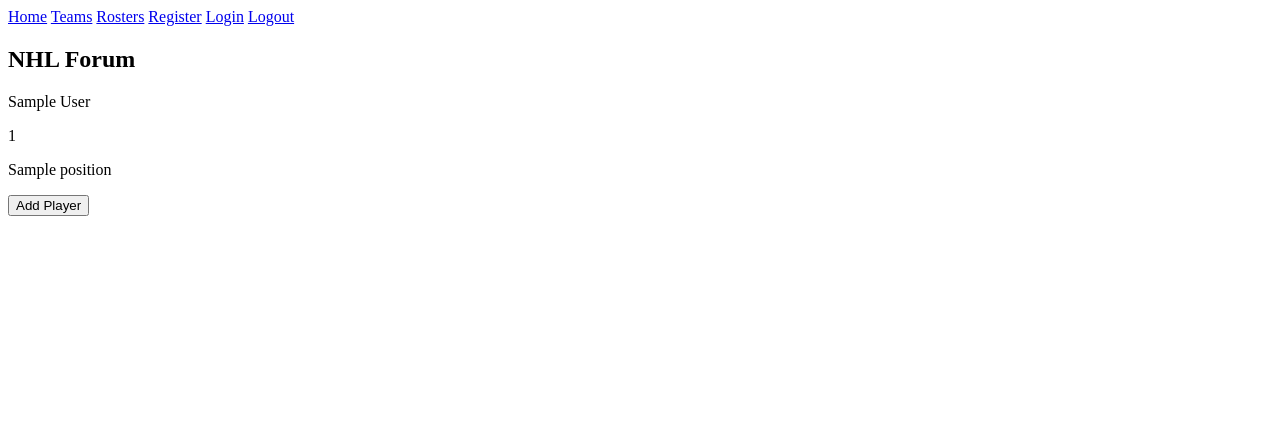
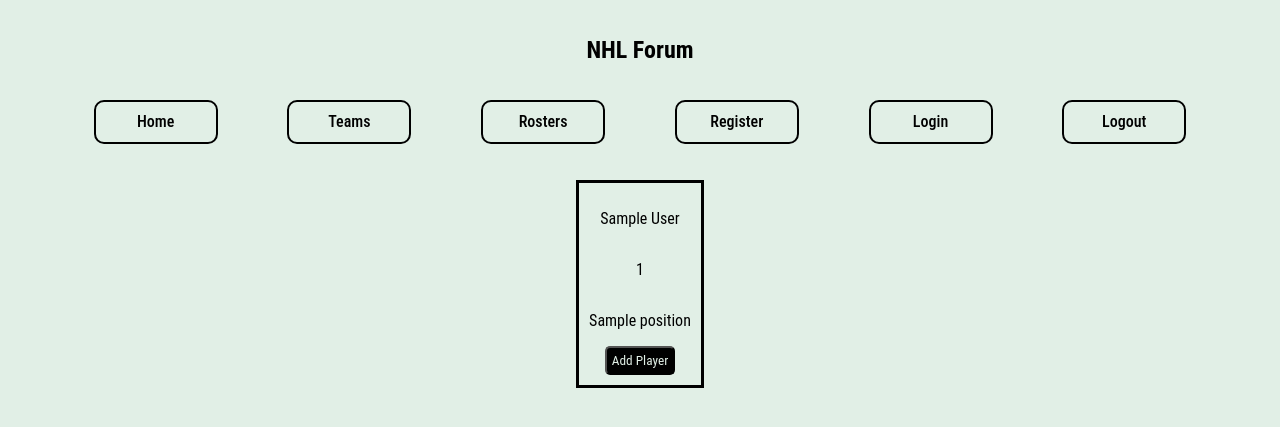
Before and after one commit to zachfein/specs-capstone, a Flask app: page /nhl-team-roster/1 in a window 1280 px wide. Shown: the top 427 px of the page. Run offline with Flask 2, Linux system fonts and the light colour scheme; tables that the repository leaves empty hold one stand-in row (values such as "Sample post"); a database or web service that is not in the repository returns one stand-in record (values such as "Sample title"); data that the repository does not hold is empty; parts of the project's set-up code (start-up, migrations or seed data) failed here and were passed over.

Commit message:
integrated css

```diff
--- /dev/null
+++ b/static/styles.css
@@ -0,0 +1,147 @@
+* {
+    font-family: "Roboto Condensed", sans-serif;
+  }
+
+body {
+    background-color: #e1efe6;
+    display: flex;
+    justify-content: center;
+    flex-direction: column;
+}
+
+.nav-bar {
+    display: flex;
+    flex-direction: row;
+    justify-content: space-evenly;
+    align-items: center;
+    margin: 2vh;
+}
+
+.nav-links {
+    display: flex;
+    text-decoration: none;
+    align-items: center;
+    justify-content: center;
+    color: black;
+    background-color: black;
+    background: transparent;
+    width: 70px;
+    height: 20px;
+    padding: 10px 25px;
+    border: 2px solid #000;
+    border-radius: 10px;
+    font-weight: 500;
+    cursor: pointer;
+    transition: all 0.3s ease;
+}
+
+.nav-links:hover {
+    box-shadow:
+    -7px -7px 20px 0px #fff9,
+    -4px -4px 5px 0px #fff9,
+    7px 7px 20px 0px darkgrey,
+    4px 4px 5px 0px #0001;
+}
+
+.title {
+    display: flex;
+    justify-content: center;
+    margin-top: 1vh;
+}
+
+.team-display {
+    display: flex;
+    flex-direction: row;
+    flex-wrap: wrap;
+    justify-content: space-evenly;
+    border: 10px;
+    margin-top: 20px;
+}
+
+.nhl-team {
+    display: flex;
+    margin: 10px;
+    text-decoration: none;
+    color: black;
+    border: 2px solid black;
+    border-radius: 5px;
+    padding: 10px;
+    transition: all 0.3s;
+}
+
+.nhl-team:hover {
+    background-color: black;
+    color: #e1efe6;
+    border-radius: 15px;
+}
+
+.team-div {
+    display: flex;
+    flex-direction: row;
+    flex-wrap: wrap;
+    justify-content: center;
+    align-items: center;
+}
+
+.player-display {
+    display: flex;
+    flex-direction: column;
+    margin: 20px;
+    justify-content: center;
+    align-items: center;
+    border: 3px solid black;
+    padding: 10px;
+}
+
+.add-player-btn {
+    background: #000;
+    color: #e1efe6;
+    border-radius: 5px;
+    transition: all 0.3s;
+    padding: 5px;
+}
+
+.add-player-btn:hover {
+    background-color: #e1efe6;
+    color: #000;
+    border-radius: 15px;
+}
+
+form {
+    display: flex;
+    justify-content: center;
+    flex-direction: column;
+    align-items: center;
+    margin: 75px;
+}
+
+.reg-input {
+    padding: 5px;
+}
+
+.form-control {
+    padding: 10px;
+    border: #000 solid 2px;
+    background-color: #e1efe6;
+}
+
+#submit_button {
+    background: #e1efe6;
+    color: #000;
+    border-radius: 5px;
+    transition: all 0.3s;
+    padding: 5px;
+}
+
+#submit_button:hover {
+    background-color: #000;
+    color: #e1efe6;
+    border-radius: 15px;
+}
+
+.user-team {
+    display: flex;
+    justify-content: center;
+    flex-direction: column;
+    align-items: center;
+}
--- a/templates/home.html
+++ b/templates/home.html
@@ -2,10 +2,14 @@
 <html lang="en">
 <head>
     <title>Homepage</title>
+<link rel="stylesheet" href="../static/styles.css"/>
 </head>
 <body>
+    <div class="title">
+        <h2>NHL Forum</h2>
+    </div>
     <div class="nav-bar">
-    <a href="/" class="nav-links">Home</a>
+        <a href="/" class="nav-links">Home</a>
     <a href="./teams" class="nav-links">Teams</a>
     <a href="./roster" class="nav-links">Rosters</a>
     <a href="./register" class="nav-links">Register</a>
@@ -13,9 +17,6 @@
     <a href="/logout" class="nav-links">Logout</a>
     </div>
 
-    <div class="title">
-        <h2>NHL Forum</h2>
-    </div>
 
     <div>
         {% block content %}
--- a/templates/nhlteam.html
+++ b/templates/nhlteam.html
@@ -2,12 +2,16 @@
 
 {% block content %}
 
-{% for player in roster %}
-    <p>{{ player['person']['fullName'] }}</p>
-    <p>{{ player['jerseyNumber'] }}</p>
-    <p>{{ player['position']['name'] }}</p>
+<div class="team-div">
+    {% for player in roster %}
+    <div class="player-display">
+        <p>{{ player['person']['fullName'] }}</p>
+        <p>{{ player['jerseyNumber'] }}</p>
+        <p>{{ player['position']['name'] }}</p>
 
-    <a href="/addplayer?playerid={{player['person']['id']}}"><button>Add Player</button></a>
-{% endfor %}
+        <a href="/addplayer?playerid={{player['person']['id']}}"><button class="add-player-btn">Add Player</button></a>
+    </div>
+    {% endfor %}
+</div>
 
 {% endblock %}
--- a/templates/roster.html
+++ b/templates/roster.html
@@ -1,10 +1,12 @@
 {% extends 'home.html' %}
 
 {% block content %}
+<div class="user-team">
 <h3>{{ team_name }}</h3>
 {% for player in players_list %}
     <p class="player-name">
         {{ player.name }}
     </p>
 {% endfor %}
+</div>
 {% endblock %}
--- a/templates/teams.html
+++ b/templates/teams.html
@@ -2,8 +2,10 @@
 
 {% block content %}
 
+
+<div class="team-display">
 {% for team in teams %}
-    <a href="/nhl-team-roster/{{ team['id'] }}">{{ team['teamName'] }}</a>
+    <a class="nhl-team" href="/nhl-team-roster/{{ team['id'] }}">{{ team['teamName'] }}</a>
 {% endfor %}
-
+</div>
 {% endblock %}
```
Also changed, not shown: templates/register.html (+4 -4 lines).
